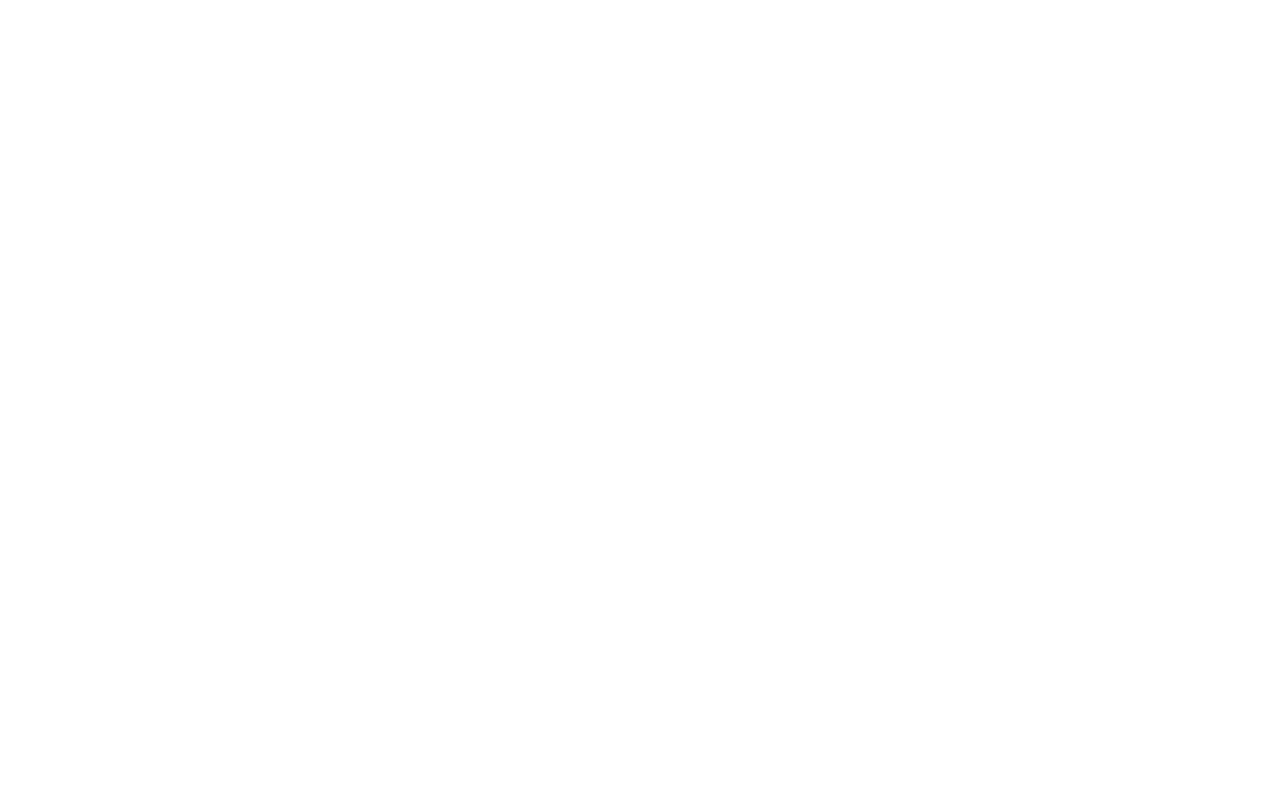
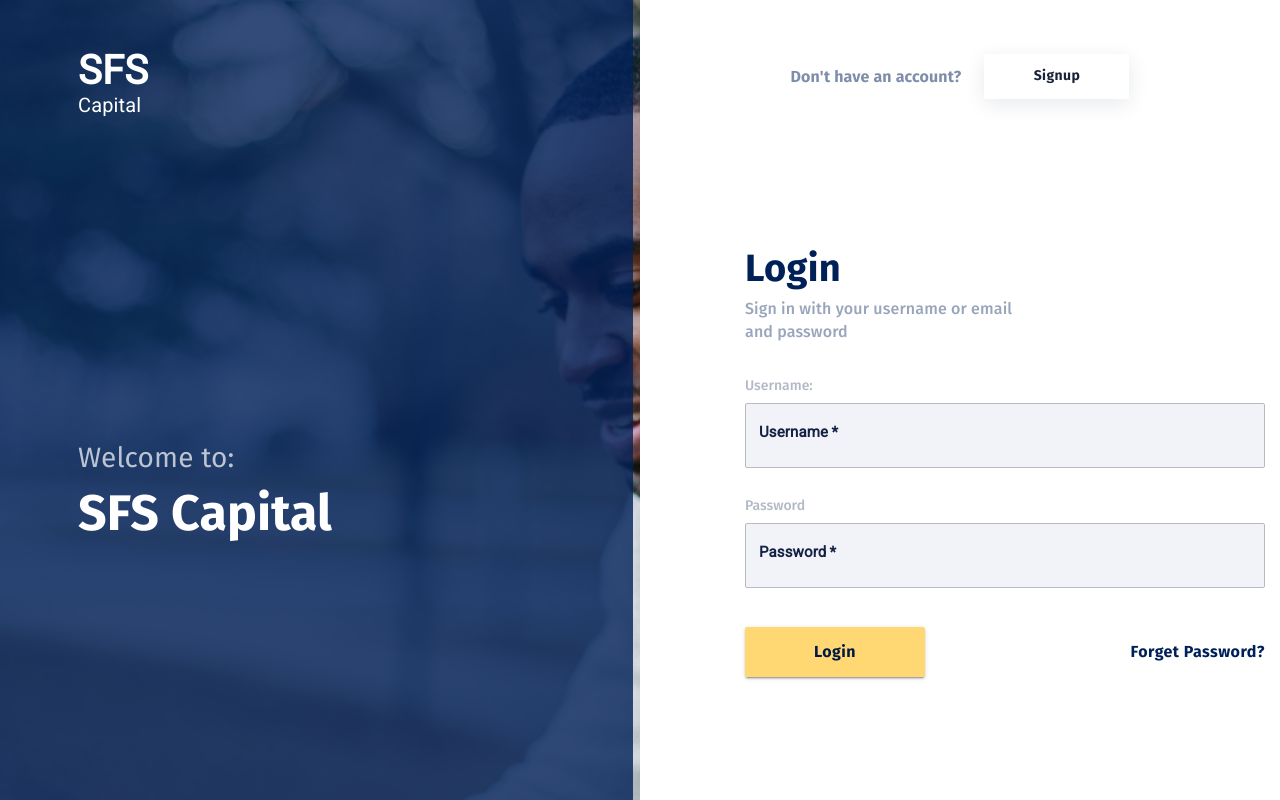
Before and after one commit to johnzenith/cloudfift-test, a React (Create React App) app: page /signup in a window 1280 px wide. Shown: the top 800 px of the page. Built offline with nearby package versions, Linux system fonts and the light colour scheme; a web font is replaced by a local one.

Commit message:
TextInput error handling completed

```diff
--- a/src/components/Input/TextInput.js
+++ b/src/components/Input/TextInput.js
@@ -168,7 +168,7 @@ const TextInput = props => {
         if (value?.length) {
             setFieldLabel('');
         }
-    });
+    }, [getInputValue]);
 
     /**
      * When error display is disabled on page load,
--- a/src/components/Template/Onboarding/PageOverlayGrid.js
+++ b/src/components/Template/Onboarding/PageOverlayGrid.js
@@ -101,7 +101,7 @@ const PageOverlayGrid = () => {
                 </Paper>
             </Hidden>
 
-            <Hidden smUp>
+            <Hidden mdUp>
                 <Logo className={classes.logo} />
             </Hidden>
         </Grid>
--- a/src/page/onboarding/LoginPage.js
+++ b/src/page/onboarding/LoginPage.js
@@ -150,7 +150,7 @@ const LoginPage = () => {
                                         validate={{
                                             validateOnLoad: false,
                                             error: {
-                                                invalid: 'Username is invalid.',
+                                                invalid: 'Username is invalid. Hint: use your registered email address.',
                                             }
                                         }}
                                     />
--- a/src/page/onboarding/SignupPage.js
+++ b/src/page/onboarding/SignupPage.js
@@ -1,12 +1,193 @@
+import React          from 'react';
+import clsx           from 'clsx';
+import Paper          from '@material-ui/core/Paper';
+import Grid           from '@material-ui/core/Grid';
+import { makeStyles } from '@material-ui/core/styles';
 
-const SignupPage = () => {
-    // const classes = useStyles();
+// Components
+import TextInput            from '../../components/Input/TextInput';
+import DefaultButton        from '../../components/Button/DefaultButton';
+import PrimaryButton        from '../../components/Button/PrimaryButton';
+import RootContainer        from '../../components/Container/RootContainer';
+import PageTitle            from '../../components/Template/Onboarding/PageTitle';
+import PageOverlayGrid      from '../../components/Template/Onboarding/PageOverlayGrid';
+import AlreadyHaveAnAccount from '../../components/Template/Onboarding/AlreadyHaveAnAccount';
+
+export const useStyles = makeStyles((theme) => {
+    return {
+        root: {
+            margin: '0px auto',
+        },
+        paper: {
+            padding: theme.spacing(0),
+            minHeight: '135vh',
+            height: 'auto',
+            width: '100%',
+            textAlign: 'left',
+            color: theme.palette.text.secondary,
+            boxShadow: 'none',
+            borderRadius: 0,
+        },
+        formPaper: {
+            minHeight: '125vh',
+
+            [theme.breakpoints.down('sm')]: {
+                minHeight: '110vh',
+            },
+        },
+        pageActionWrapper: {
+            marginTop: '135px',
+            marginLeft: '95px',
+
+            [theme.breakpoints.down('md')]: {
+                display: 'flex',
+                justifyContent: 'center',
+                marginLeft: '0px',
+                marginTop: '100px',
+                padding: '0px 20px',
+            },
+
+            [theme.breakpoints.down('sm')]: {
+                marginTop: '50px',
+            },
+        },
+        formWrapper: {
+            display: 'flex',
+            flexDirection: 'column',
+            maxWidth: '520px',
+            width: 'auto',
+            padding: '10px',
+
+            [theme.breakpoints.down('md')]: {
+                display: 'block',
+            },
+
+            [theme.breakpoints.down('sm')]: {
+                padding: '20px',
+            },
+        },
+        passwordInput: {
+            letterSpacing: '5px',
+        },
+        formButtonGridContainer: {
+            display: 'flex',
+            alignItems: 'center',
+            maxWidth: '520px',
+            flexGrow: 1,
+            marginTop: '10px',
+
+            [theme.breakpoints.down('sm')]: {
+                maxWidth: '100%',
+                flexDirection: 'row',
+            },
+        },
+        loginBtn: {
+            minWidth: '180px',
+
+            [theme.breakpoints.down('xs')]: {
+                minWidth: '150px',
+            }
+        },
+        forgetPasswordGrid: {
+            display: 'flex',
+            justifyContent: 'flex-end',
+            alignItems: 'center',
+            width: '100%',
+        },
+        forgetPasswordBtn: {
+            width: 'auto',
+            padding: '0px',
+        },
+    }
+});
+
+const LoginPage = () => {
+    const classes = useStyles();
+
+    const usernameInputRef = React.createRef('');
+    const passwordInputRef = React.createRef('');
+
+    // Maybe we should not validate on page load when value is auto-filled,
+    // until the form is submitted
+    const [errorDisplay, setErrorDisplay] = React.useState(false);
+
+    const handleSubmit = () => {
+        setErrorDisplay(true);
+    };
 
     return (
-        <div className="signupPage">
+        <div className="loginPage">
+            <RootContainer className={classes.root}>
+                <Grid container spacing={0}>
+                    <PageOverlayGrid />
 
+                    <Grid item xs={12} sm={12} md={6}>
+                        <Paper className={clsx(classes.paper, classes.formPaper)}>
+                            <AlreadyHaveAnAccount
+                                buttonProps={{
+                                    label:  'Signup',
+                                    linkTo: '/signup',
+                                }}
+                            />
+
+                            <div className={classes.pageActionWrapper}>
+                                <form className={classes.formWrapper} autoComplete="off">
+                                    <PageTitle
+                                        label="Login"
+                                        pageDescription={{
+                                            label: 'Sign in with your username or email and password'
+                                        }}
+                                    />
+
+                                    <TextInput
+                                        id="username"
+                                        label="Username:"
+                                        labelPlaceholder="Username"
+                                        type="email"
+                                        required={true}
+                                        inputRef={usernameInputRef}
+                                        errorDisplay={errorDisplay}
+                                        validate={{
+                                            validateOnLoad: false,
+                                            error: {
+                                                invalid: 'Username is invalid. Hint: use your registered email address.',
+                                            }
+                                        }}
+                                    />
+
+                                    <TextInput
+                                        id="password"
+                                        type="password"
+                                        label="Password"
+                                        required={true}
+                                        inputRef={passwordInputRef}
+                                        errorDisplay={errorDisplay}
+                                        minlength={8}
+                                        maxlength={90}
+                                    />
+
+                                    <div className={clsx(classes.formControl, classes.formButtonGridContainer)}>
+                                        <PrimaryButton
+                                            className={classes.loginBtn}
+                                            label="Login"
+                                            onClick={handleSubmit}
+                                        />
+                                        <div className={classes.forgetPasswordGrid}>
+                                            <DefaultButton
+                                                className={classes.forgetPasswordBtn}
+                                                label="Forget password?"
+                                                linkTo=""
+                                            />
+                                        </div>
+                                    </div>
+                                </form>
+                            </div>
+                        </Paper>
+                    </Grid>
+                </Grid>
+            </RootContainer>
         </div>
     );
 }
 
-export default SignupPage;
+export default LoginPage;
```
